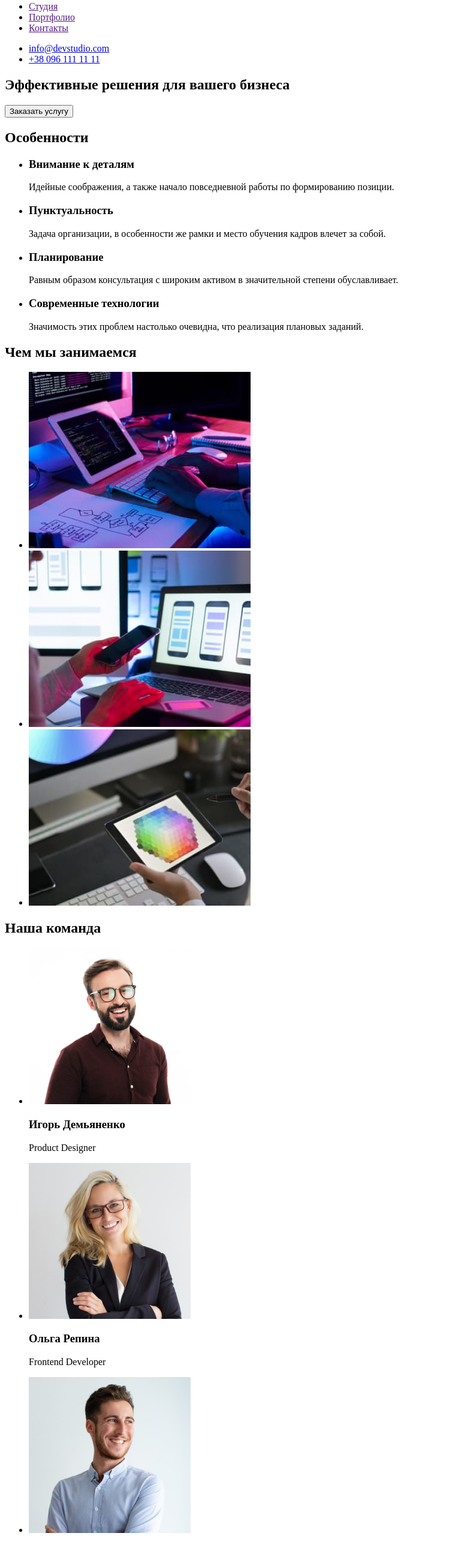
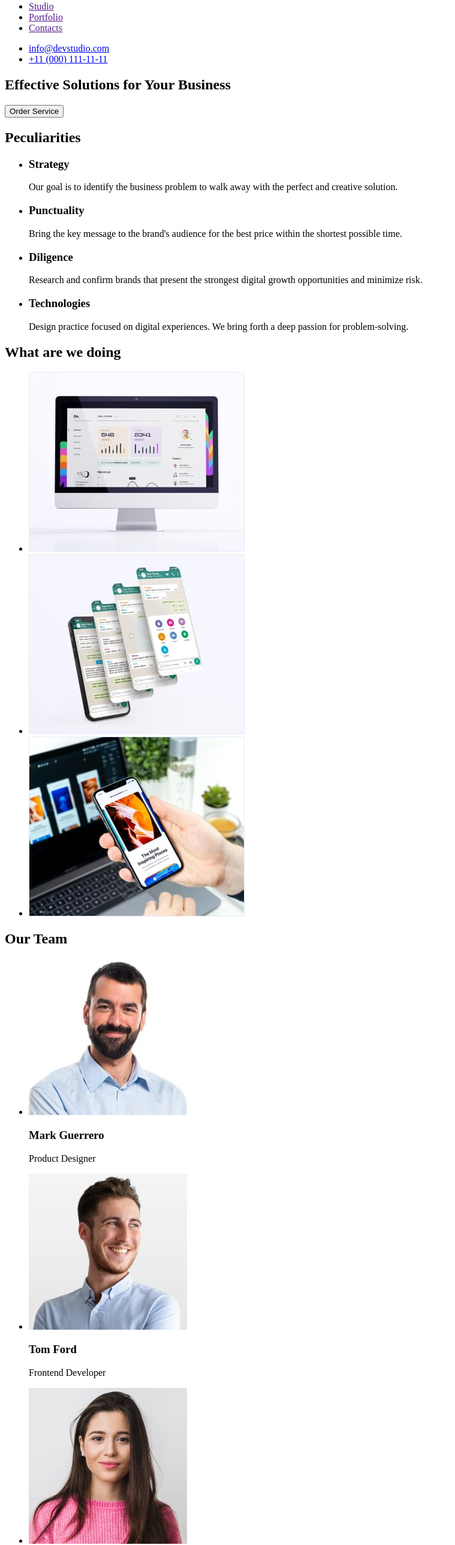
Before and after one commit to anacstasy/goit-markup-hw-01, a plain HTML site: page index.html in a window 1280 px wide. Shown: the part 40-2616 px from the top of the page at 60% size, without its empty margins (0-759 px from the left). Drawn offline with Linux system fonts and the light colour scheme.

Commit message:
10.04.23versionofhw

```diff
--- a/index.html
+++ b/index.html
@@ -1,101 +1,111 @@
 <!DOCTYPE html>
-<html lang="ru">
+<html lang="en">
   <head>
-    <meta charset="UTF-8">
-    <meta http-equiv="X-UA-Compatible" content="IE=edge">
-    <meta name="viewport" content="width=device-width, initial-scale=1.0">
+    <meta charset="UTF-8" />
+    <meta http-equiv="X-UA-Compatible" content="IE=edge" />
+    <meta name="viewport" content="width=device-width, initial-scale=1.0" />
     <title>Document</title>
   </head>
   <body>
     <!-- Шапка сайта -->
-    <header><nav>
+    <header>
+      <nav>
         <a href="/">WebStudio</a>
         <ul>
-             <li><a href="">Студия</a></li>
-             <li><a href="">Портфолио</a></li>
-             <li><a href="">Контакты</a></li>
+          <li><a href="">Studio</a></li>
+          <li><a href="">Portfolio</a></li>
+          <li><a href="">Contacts</a></li>
         </ul>
       </nav>
       <!-- Ссылки -->
       <ul>
-          <li>  <a href="mailto:info@devstudio.com">info@devstudio.com
-        </a>
-            </li>
-          <li> <a href="tel:+380961111111">+38 096 111 11 11
-        </a>
-            </li>
+        <li><a href="mailto:info@devstudio.com">info@devstudio.com </a></li>
+        <li><a href="tel:+110001111111">+11 (000) 111-11-11</a></li>
       </ul>
     </header>
     <!-- Главная секция. Заголовок.Кнопка -->
     <main>
       <section>
-            <h1>Эффективные решения для вашего бизнеса</h1>
-            <button type="button">Заказать услугу</button>
+        <h1>Effective Solutions for Your Business</h1>
+        <button type="button">Order Service</button>
       </section>
       <!-- Особенности. Вложенный списк -->
       <section>
-        <h2>Особенности</h2>
+        <h2>Peculiarities</h2>
         <ul>
           <li>
-            <h3>Внимание к деталям</h3>
-        <p>Идейные соображения, а также начало повседневной работы по формированию позиции.</p>
+            <h3>Strategy</h3>
+            <p>
+              Our goal is to identify the business problem to walk away with the perfect and
+              creative solution.
+            </p>
           </li>
           <li>
-            <h3>Пунктуальность</h3>
-        <p>Задача организации, в особенности же рамки и место обучения кадров влечет за собой.</p>
+            <h3>Punctuality</h3>
+            <p>
+              Bring the key message to the brand's audience for the best price within the shortest
+              possible time.
+            </p>
           </li>
           <li>
-            <h3>Планирование</h3>
-        <p>Равным образом консультация с широким активом в значительной степени обуславливает.</p>
+            <h3>Diligence</h3>
+            <p>
+              Research and confirm brands that present the strongest digital growth opportunities
+              and minimize risk.
+            </p>
           </li>
           <li>
-            <h3>Современные технологии</h3>
-        <p>Значимость этих проблем настолько очевидна, что реализация плановых заданий.</p>
+            <h3>Technologies</h3>
+            <p>
+              Design practice focused on digital experiences. We bring forth a deep passion for
+              problem-solving.
+            </p>
           </li>
         </ul>
       </section>
       <!-- "Чем мы занимаемся" и "Наша команда" + Картинки -->
       <section>
-        <h2>Чем мы занимаемся</h2>
+        <h2>What are we doing</h2>
         <ul>
-                <li><img src="./images/our-spesialize1.jpg" alt="руки на клавиатуре перед планшетом" width="370">
+          <li>
+            <img src="./images/img1.jpg" alt="laptop screen" width="360" />
           </li>
-                <li><img src="./images/our-spesialize2.jpg" alt="ноутбук и смартфон" width="370">
-                </li>
-                <li><img src="./images/our-spesialize3.jpg" alt="планшет с шестиугольником" width="370">
+          <li><img src="./images/img2.jpg" alt="Phone with whatsapp picture" width="360" /></li>
+          <li>
+            <img src="./images/img3.jpg" alt="hands holding phone" width="360" />
           </li>
         </ul>
-        <h2>Наша команда</h2>
+        <h2>Our Team</h2>
         <ul>
-                <li><img src="./images/igor1.jpg" alt="мужчина в бордовой рубашке" width="270">
-                    <h3>Игорь Демьяненко</h3>
+          <li>
+            <img src="./images/mark.jpg" alt="Man in blue shirt" width="264" />
+            <h3>Mark Guerrero</h3>
             <p lang="en">Product Designer</p>
           </li>
-                <li><img src="./images/olga2.jpg" alt="женщина блондинка" width="270">
-                    <h3>Ольга Репина</h3>
+          <li>
+            <img src="./images/tom.jpg" alt="The man with the Hollywood smile" width="264" />
+            <h3>Tom Ford</h3>
             <p lang="en">Frontend Developer</p>
           </li>
-                <li><img src="./images/nicolaj3.jpg" alt="мужчина в белой рубашке" width="270">
-                    <h3>Николай Тарасов</h3>
+          <li>
+            <img src="./images/camila.jpg" alt="Girl in a pink sweater" width="264" />
+            <h3>Camila Garcia</h3>
             <p lang="en">Marketing</p>
           </li>
-                <li><img src="./images/michail4.jpg" alt="мужчина в черной футболке" width="270">
-                    <h3>Михаил Ермаков</h3>
+          <li>
+            <img src="./images/dan.jpg" alt="Man in a gray t-shirt" width="264" />
+            <h3>Daniel Wilson</h3>
             <p lang="en">UI Designer</p>
           </li>
-
         </ul>
       </section>
     </main>
     <footer>
-        <address>
-           <ul>
-               <li><a href="">WebStudio</a></li>
-               <li><a href="">г. Киев, пр-т Леси Украинки, 26</a></li>
-               <li><a href="mailto:info@example.com">info@example.com</a> </li>
-               <li><a href="tel:+380991111111">+38 099 111 11 11</a></li>
-           </ul>
-           </address>
+      <a href="">WebStudio</a>
+      <p>
+        Increase the flow of customers and sales for your business with digital marketing & growth
+        solutions.
+      </p>
     </footer>
   </body>
 </html>
```
Also changed, not shown: images/camila.jpg (added), images/dan.jpg (added), images/igor1.jpg (deleted), images/img1.jpg (added), images/img2.jpg (added), images/img3.jpg (added), images/mark.jpg (added), images/michail4.jpg (deleted), images/nicolaj3.jpg (deleted), images/olga2.jpg (deleted), images/our-spesialize1.jpg (deleted), images/our-spesialize2.jpg (deleted), images/our-spesialize3.jpg (deleted), images/tom.jpg (added). Lines whose indentation alone changed are shown as unchanged.
